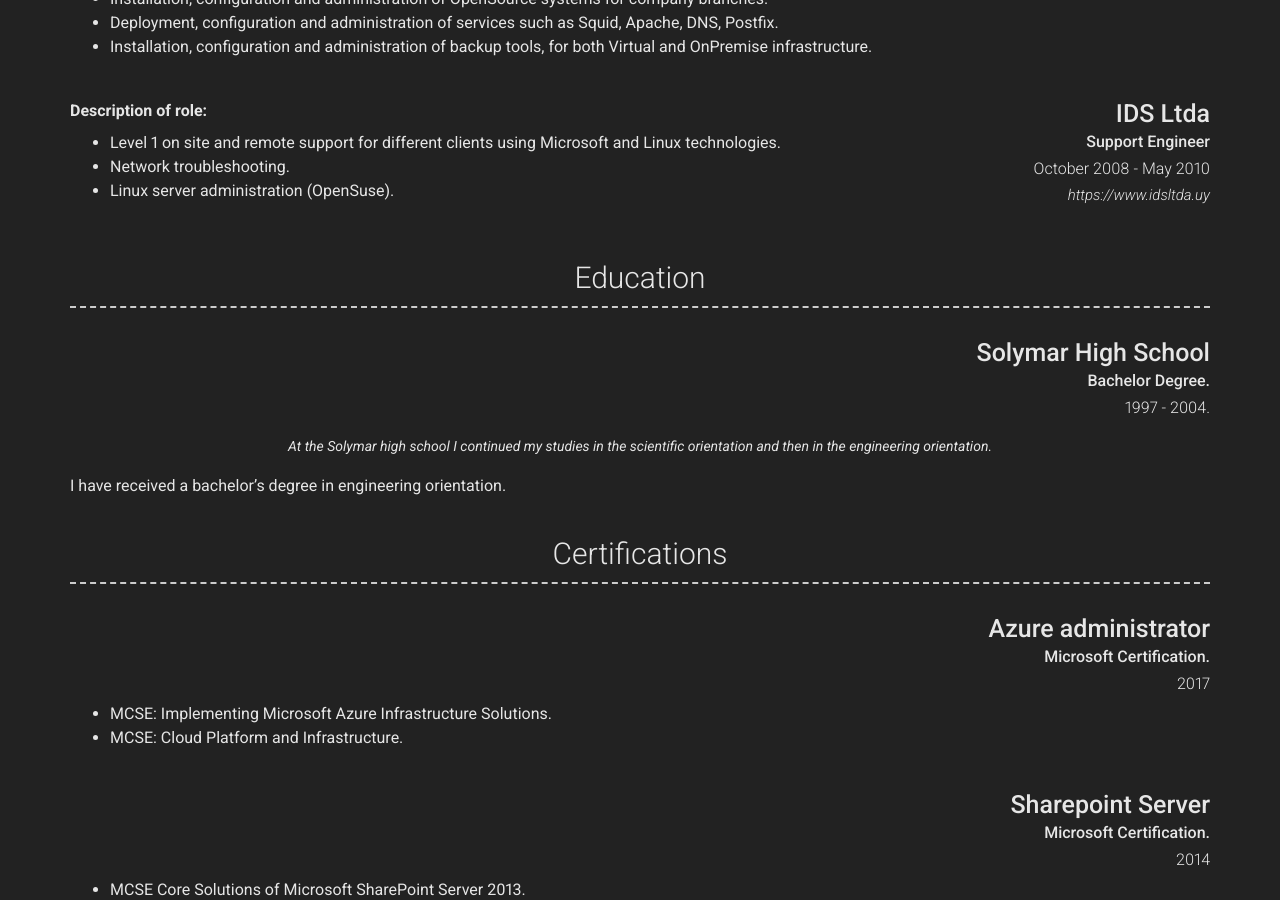
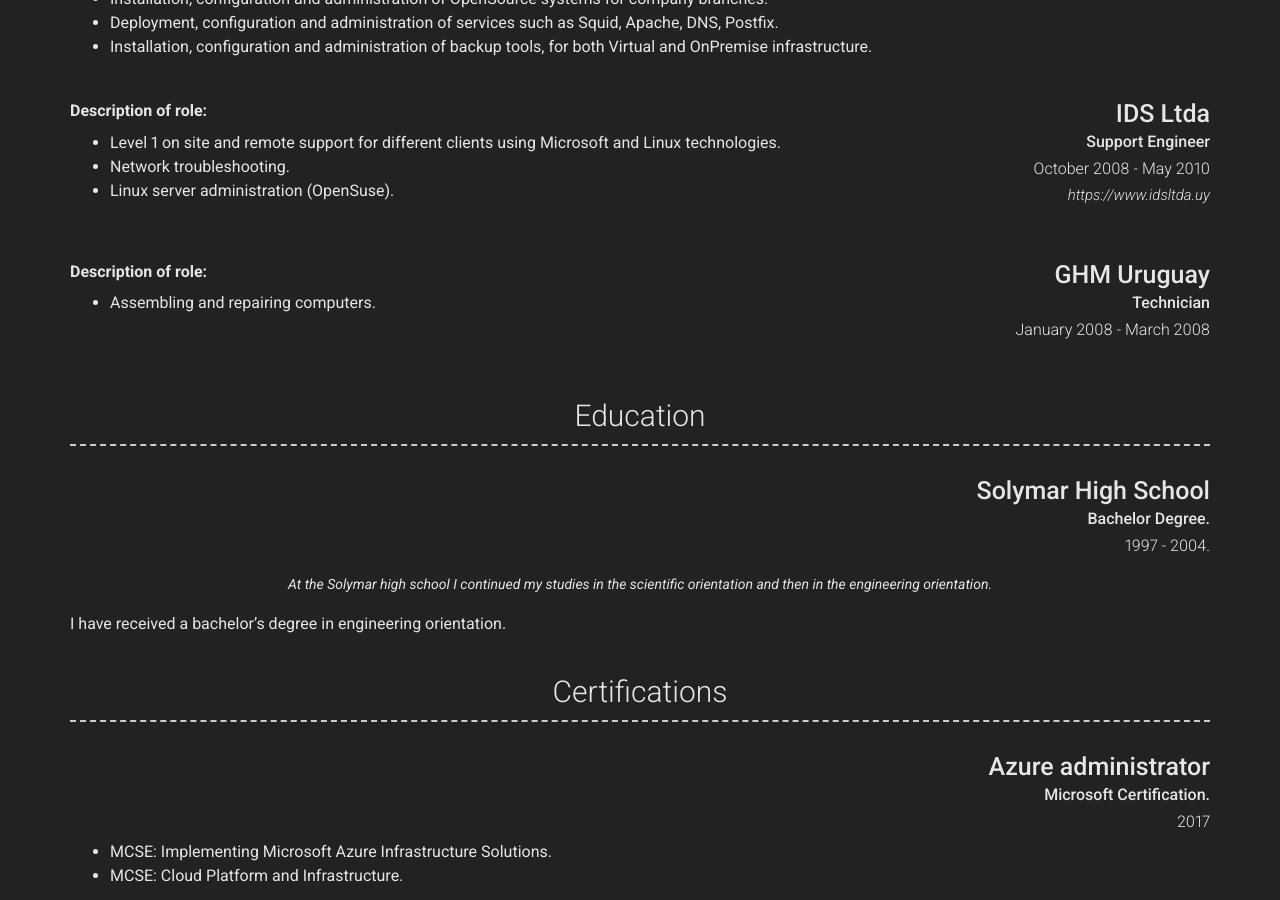
Before and after one commit to maurivg28/cv, a Jekyll site: the page built from index.md, in a window 1280 px wide and 900 px high, scrolled down 1394 px. Built offline with Jekyll 4.4.1, drawn with Linux system fonts in a browser that asks for light colours; nearby versions of some CDN libraries; some of the changed text lies outside the part shown.

Commit message:
Update _config.yml

```diff
--- a/_config.yml
+++ b/_config.yml
@@ -126,6 +126,15 @@ content:
           - Level 1 on site and remote support for different clients using Microsoft and Linux technologies.
           - Network troubleshooting.
           - Linux server administration (OpenSuse).
+      - layout: right
+        title: GHM Uruguay
+        sub_title: Technician
+        caption: January 2008 - March 2008
+        link:
+        quote:
+        description: | # this will include new lines to allow paragraphs
+          **Description of role:**
+          - Assembling and repairing computers.
   - title: Education
     layout: list
     content:
@@ -188,6 +197,13 @@ content:
         # quote: >
         description: | # this will include new lines to allow paragraphs
           I took the Kubernetes administration course, which had 22 theoretical hours, plus labs and mock exams.
+      - layout: top-right
+        title: Linux Administration
+        sub_title: Linux Administrator.
+        caption: 2009
+        # quote: >
+        description: | # this will include new lines to allow paragraphs
+          I took a linux administration course based on OpenSuse.
   - title: Summary of Qualifications
     layout: text
     content: | # this will include new lines to allow paragraphs
```
